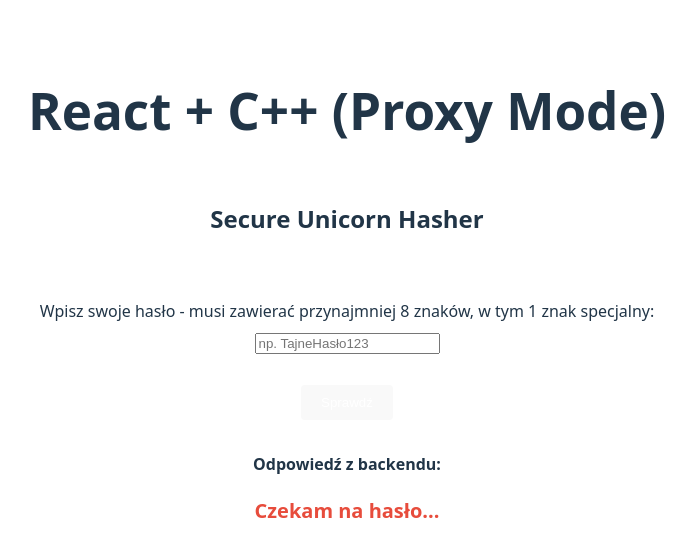
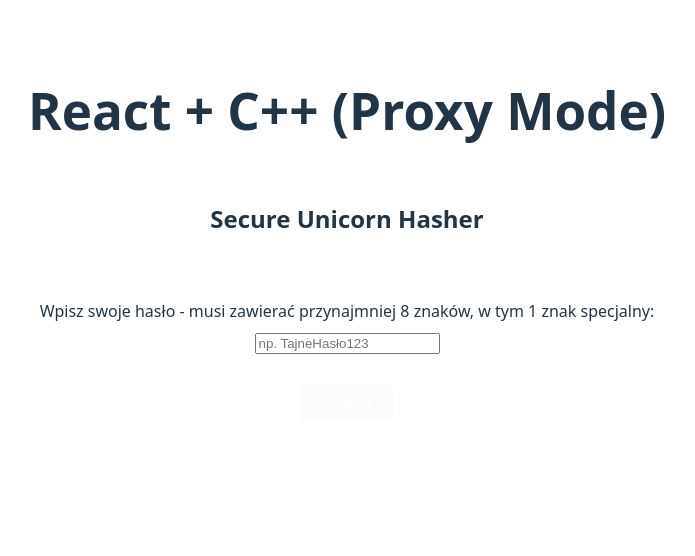
Before and after one commit to dawkam21/secure_hasher, a React (Vite) app in the folder frontend/: page / in a window 1280 px wide. Shown: the top 556 px of the page, without its empty margins (293-988 px from the left). Built offline with nearby package versions, Linux system fonts and the light colour scheme.

Commit message:
dodanie saltedpass i hashu do interfejsu

```diff
--- a/frontend/src/App.tsx
+++ b/frontend/src/App.tsx
@@ -1,9 +1,15 @@
 import { useState } from 'react';
+import { ResultBox } from './components/ResultBox';
 
 function App() {
+  // zmienne stanu (State)
   const [input, setInput] = useState<string>("");
-  const [result, setResult] = useState<string>("");
   const [isLoading, setIsLoading] = useState<boolean>(false);
+
+  // pudełka na dane z C++
+  const [strength, setStrength] = useState<string>("");
+  const [combined, setCombined] = useState<string>("");
+  const [hash, setHash] = useState<string>("");
 
   const sendToCpp = async () => {
     // walidacja - jeśli pole jest puste, nie wysyłaj nic
@@ -11,7 +17,9 @@ function App() {
 
     // włącza tryb ładowania
     setIsLoading(true);
-    setResult(""); // czyści poprzedni wynik, żeby nie mylił
+    setStrength(""); // czyści poprzedni wynik, żeby nie mylił
+    setCombined("");
+    setHash("");
 
     try {
       // WAŻNE: Tu nie ma już "http://localhost:18080", jest tylko ścieżka
@@ -22,10 +30,12 @@ function App() {
       });
 
       const data = await response.json();
-      setResult(data.strength); // wyświetla to, co c++ odeśle
+      setStrength(data.strength); // wyświetla to, co c++ odeśle
+      setCombined(data.combined);
+      setHash(data.hash);
     } catch (e) {
       console.error(e);
-      setResult("Błąd połączenia z backendem (sprawdź czy serwer C++ działa)");
+      setStrength("Błąd połączenia z backendem (sprawdź czy serwer C++ działa)"); // używam strength do pokazania błędu
     } finally {
       setIsLoading(false);
     }
@@ -52,24 +62,17 @@ function App() {
 
         <button
           type="submit"
-          disabled={ isLoading } // przycisk staje się szary i nieklikalny podczas pracy
+          disabled={ isLoading || !input.trim() } // przycisk staje się szary i nieklikalny podczas pracy
           className='hasher-button'
         > {isLoading ? "Analizowanie..." : "Sprawdź"}
         </button>
       </form>
       <div className="cpp_response">
-        <strong>Odpowiedź z backendu:</strong>
-        <p style={{
-          fontSize: "20px",
-          fontWeight: "bold",
-          color: result.includes("SILNE")
-            ? "#2ecc71"
-            : result.includes("ŚREDNIE")
-              ? "#f1c40f"
-              :"#e74c3c"
-        }}>
-          {result || "Czekam na hasło..."}
-        </p>
+        <ResultBox
+          strength={strength}
+          combined={combined}
+          hash={hash}
+        />
       </div>
     </section>
   );
--- /dev/null
+++ b/frontend/src/components/ResultBox.tsx
@@ -0,0 +1,19 @@
+interface ResultBoxProps {
+    strength: string;
+    combined: string;
+    hash: string;
+}
+
+export const ResultBox = ({ strength, combined, hash }: ResultBoxProps) => {
+    if (!strength) return null; // jeśli nie ma wyniku, nie pokazuj nic
+
+    return (
+        <div style={{ display: "flex", placeItems: "center", flexDirection: "column", marginTop: "20px", border: "1px solid #eee", padding: "15px"}}>
+            <h3 style={{ color: strength.includes("SILNE") ? "green" : "red"}}>
+                Ocena: {strength}
+            </h3>
+            <p>Kombinacja (hasło + sól): {combined}</p>
+            <code>{hash}</code>
+        </div>
+    );
+};
```
